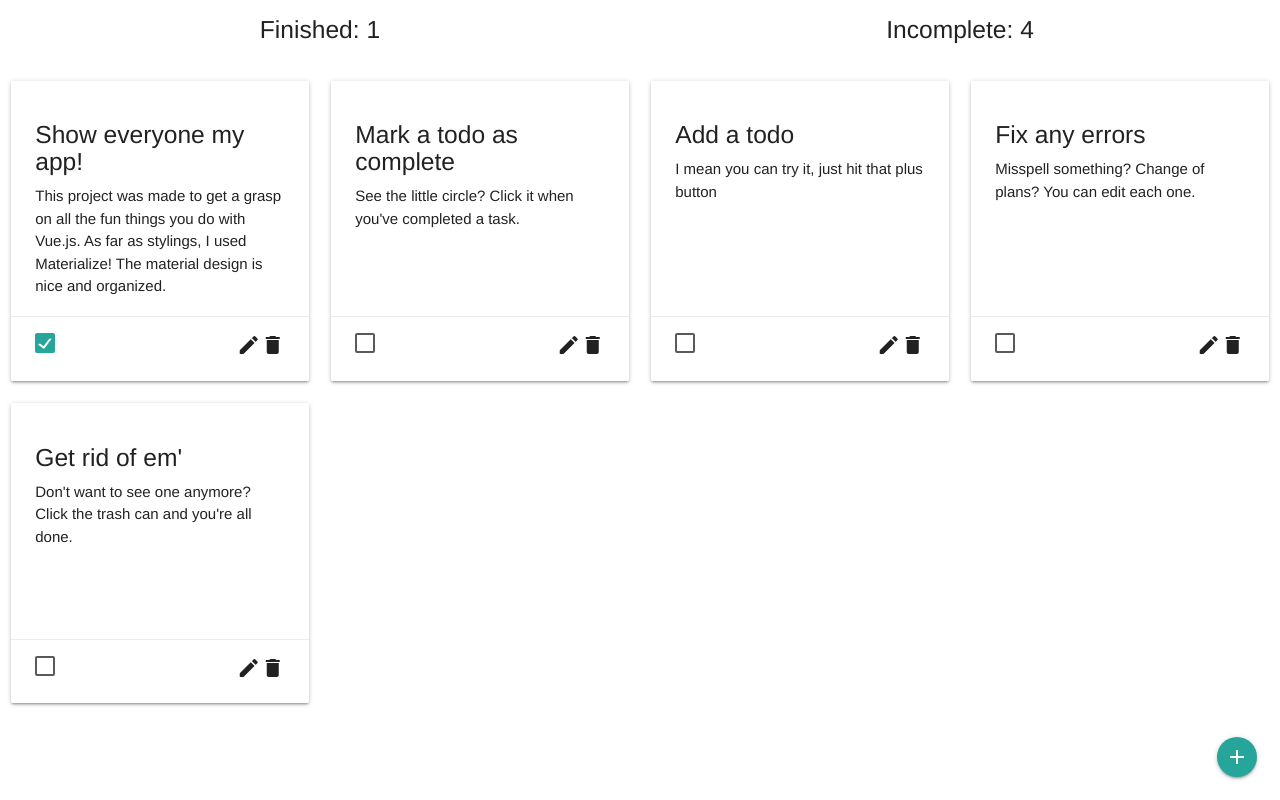
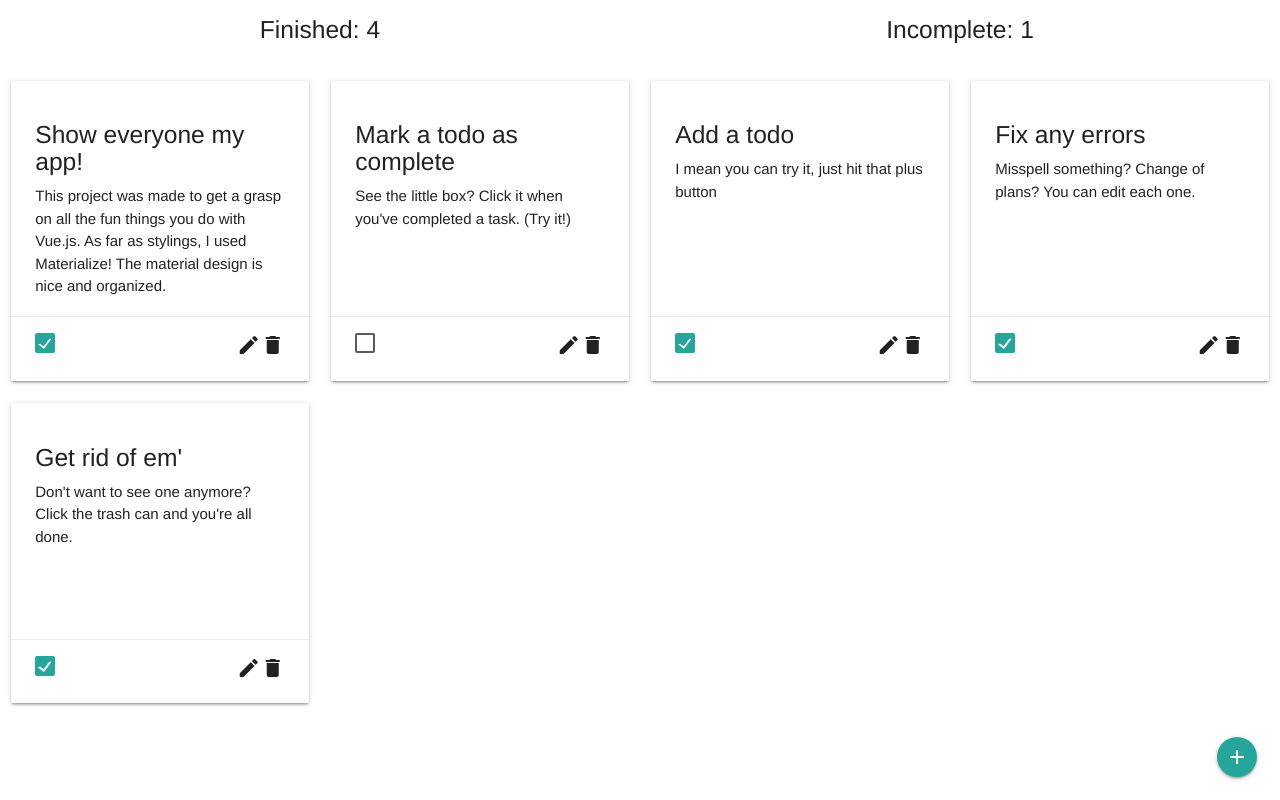
Before and after one commit to NateSrkn/Vue-ToDo, a Vue app: page / in a window 1280 px wide. Built offline with nearby package versions, Linux system fonts and the light colour scheme.

Commit message:
Fixing some clerical errors

```diff
--- a/src/assets/todos.js
+++ b/src/assets/todos.js
@@ -7,22 +7,22 @@ export default
    },
    {
     title: 'Mark a todo as complete',
-    description: "See the little circle? Click it when you've completed a task.",
+    description: "See the little box? Click it when you've completed a task. (Try it!)",
     isComplete: false
    },
    {
     title: 'Add a todo',
     description: 'I mean you can try it, just hit that plus button',
-    isComplete: false
+    isComplete: true
    },
    {
     title: 'Fix any errors',
     description: 'Misspell something? Change of plans? You can edit each one.',
-    isComplete: false,
+    isComplete: true,
    },
    {
        title: "Get rid of em'",
        description: "Don't want to see one anymore? Click the trash can and you're all done.",
-       isComplete: false,
+       isComplete: true,
    }
 ]
```
Also changed, not shown: 5 other files (tests, documents, lock files or other folders).
